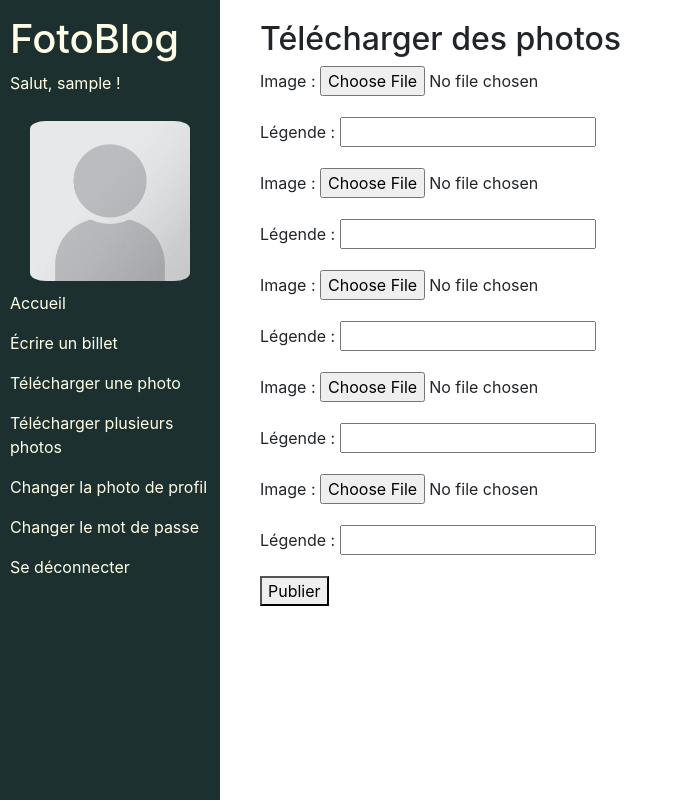
After one commit to Thomas-Blachowiak/fotoblog, a Django app: page /photo/upload-multiple/ in a window 1280 px wide. The commit adds this page. Shown: the whole page, without its empty margins (0-673 px from the left). Run offline with Django 5.2, Linux system fonts and the light colour scheme; the visitor is signed in with stand-in values (Sample User, id 1); some libraries are stand-ins or nearby versions.

Commit message:
create multiple photos

```diff
--- /dev/null
+++ b/blog/templates/blog/create_multiple_photos.html
@@ -0,0 +1,12 @@
+{% extends 'base.html' %}
+{% block content %}
+    <h2>Télécharger des photos</h2>
+    <form method="post" enctype="multipart/form-data">
+        {{ formset.management_form }}
+        {% csrf_token %}
+        {% for form in formset %}
+            {{ form.as_p }}
+        {% endfor %}
+        <button type="submit" >Publier</button>
+    </form>
+{% endblock content %}
--- a/blog/views.py
+++ b/blog/views.py
@@ -1,4 +1,5 @@
 from django.contrib.auth.decorators import login_required
+from django.forms import formset_factory
 from django.shortcuts import redirect, render
 from django.shortcuts import get_object_or_404
 from . import forms, models
@@ -75,3 +76,18 @@ def edit_blog(request, blog_id):
         'delete_form': delete_form,
     }
     return render(request, 'blog/edit_blog.html', context=context)
+
+@login_required
+def create_multiple_photos(request):
+    PhotoFormSet = formset_factory(forms.PhotoForm, extra=5)
+    formset = PhotoFormSet()
+    if request.method == 'POST':
+        formset = PhotoFormSet(request.POST, request.FILES)
+        if formset.is_valid():
+            for form in formset:
+                if form.cleaned_data:
+                    photo = form.save(commit=False)
+                    photo.uploader = request.user
+                    photo.save()
+            return redirect('home')
+    return render(request, 'blog/create_multiple_photos.html', {'formset': formset})
--- a/fotoblog/urls.py
+++ b/fotoblog/urls.py
@@ -46,6 +46,8 @@ urlpatterns = [
     path('blog/create', blog.views.blog_and_photo_upload, name='blog_create'),
     path('blog/<int:blog_id>', blog.views.view_blog, name='view_blog'),
     path('blog/<int:blog_id>/edit', blog.views.edit_blog, name='edit_blog'),
+    path('photo/upload-multiple/', blog.views.create_multiple_photos,
+    name='create_multiple_photos'),
 ]
 
 if settings.DEBUG:
--- a/templates/base.html
+++ b/templates/base.html
@@ -21,7 +21,8 @@
                 {% endif %}
                 <p><a href="{% url 'home' %}">Accueil</a></p>
                 <p><a href="{% url 'blog_create' %}">Écrire un billet</a></p>
-                <p><a href="{% url 'photo_upload' %}">Téléverser une photo</a></p>
+                <p><a href="{% url 'photo_upload' %}">Télécharger une photo</a></p>
+                <p><a href="{% url 'create_multiple_photos' %}">Télécharger plusieurs photos</a></p>
                 <p><a href="{% url 'upload_profile_photo' %}">Changer la photo de profil</a></p>
                 <p><a href="{% url 'password_change' %}">Changer le mot de passe</a></p>
                 <p><a href="{% url 'logout' %}">Se déconnecter</a></p>
```
Also changed, not shown: media/foret5.jpg (added), media/nature1.jpg (added).
